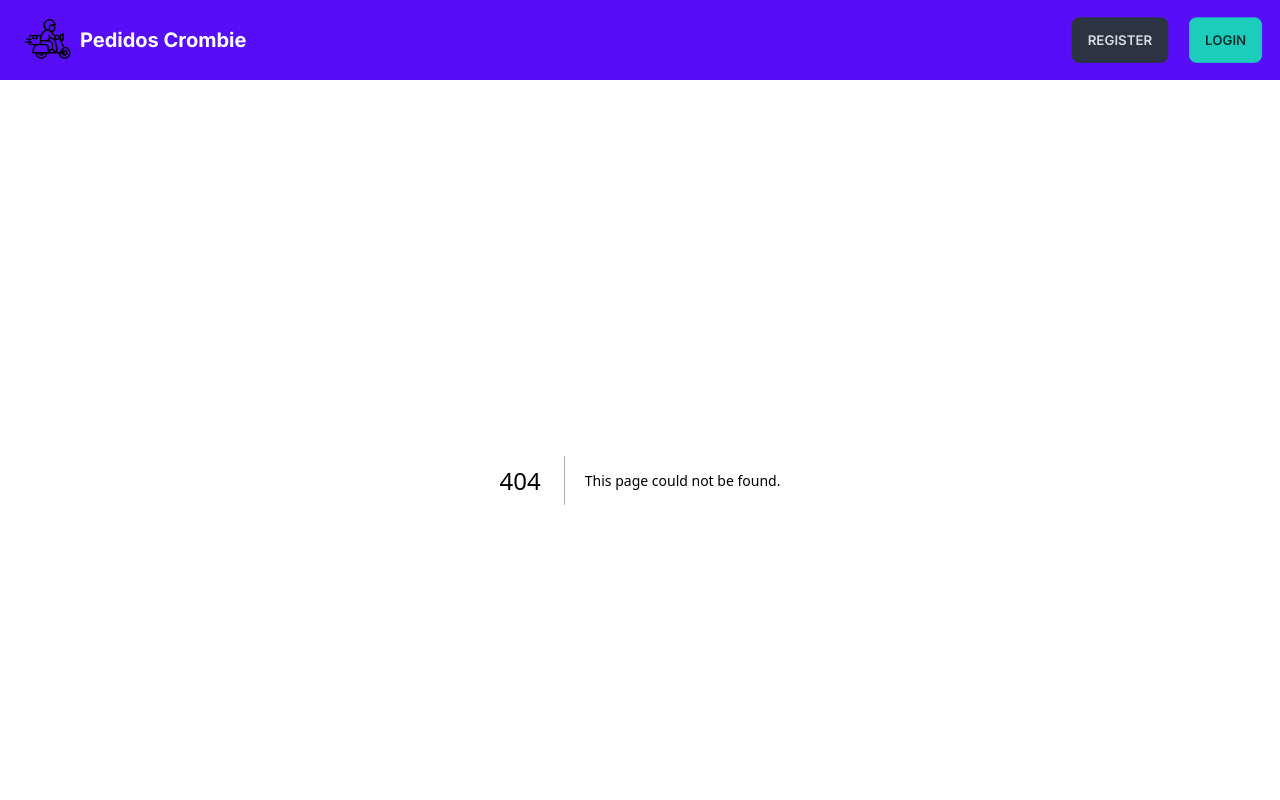
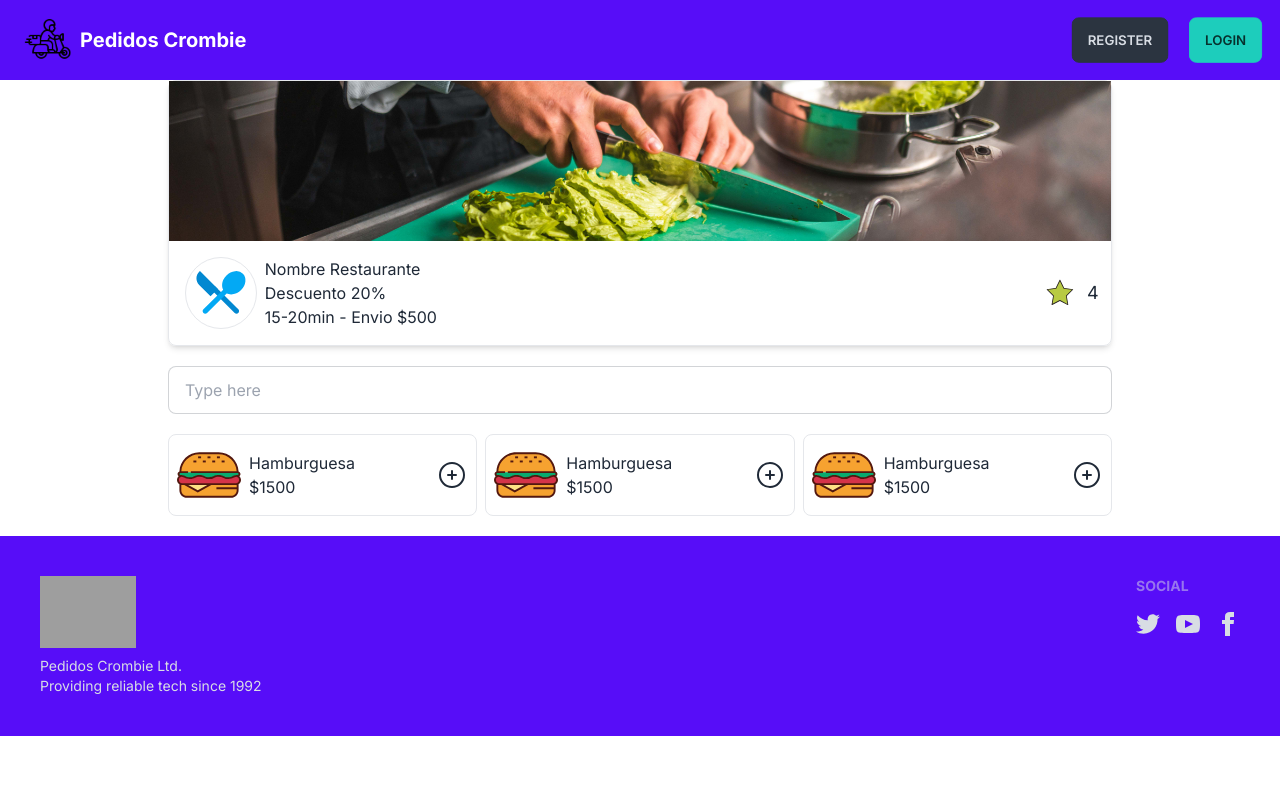
Before and after one commit to Wallesi/PedidosCrombie, a Next.js app: page /User/ShopLanding in a window 1280 px wide. Before the commit this address had no page. Shown: the top 800 px of the page. Built offline with nearby package versions, Linux system fonts and the light colour scheme; grey boxes are pictures that could not be loaded.

Commit message:
Interface shoplanding

```diff
--- /dev/null
+++ b/src/app/User/ShopLanding/page.tsx
@@ -0,0 +1,72 @@
+export default function () {
+    return (
+        <div className="container mx-auto max-w-screen-lg pl-10 pr-10">
+
+
+            <div className="border rounded-lg shadow-md">
+                <div className="hero h-40 bg-base-200" style={{ backgroundImage: 'url(/Home/chef.jpg)' }}>
+
+                </div>
+                <div className="flex items-center justify-between  p-4">
+                    <div className="flex gap-2">
+                        <img src="/UserLanding/restaurant.svg" className="w-1/12 border rounded-full p-1" alt="" />
+                        <div>
+                            <h1>Nombre Restaurante</h1>
+                            <p>Descuento 20%</p>
+                            <p>15-20min - Envio $500</p>
+                        </div>
+                    </div>
+                    <div className="flex items-center justify-center gap-3">
+                        <img src="/UserLanding/star.svg" className="w-8" alt="" />
+                        <p className="text-lg">4</p>
+                    </div>
+                </div>
+            </div>
+
+            <input type="text" placeholder="Type here" className="input input-bordered w-full mt-5" />
+
+            <div className="grid grid-cols-3 gap-2 mt-5 mb-5">
+                <div className="p-2 border rounded-lg flex justify-between items-center">
+                    <div className="flex items-center gap-2">
+                        <img src="/UserLanding/burguer.svg" className="w-16" alt="" />
+                        <div>
+                            <h1>Hamburguesa</h1>
+                            <p>$1500</p>
+                        </div>
+                    </div>
+                    <svg xmlns="http://www.w3.org/2000/svg" fill="none" viewBox="0 0 24 24" strokeWidth={1.5} stroke="currentColor" className="w-8 h-8">
+                        <path strokeLinecap="round" strokeLinejoin="round" d="M12 9v6m3-3H9m12 0a9 9 0 11-18 0 9 9 0 0118 0z" />
+                    </svg>
+
+                </div>
+                <div className="p-2 border rounded-lg flex justify-between items-center">
+                    <div className="flex items-center gap-2">
+                        <img src="/UserLanding/burguer.svg" className="w-16" alt="" />
+                        <div>
+                            <h1>Hamburguesa</h1>
+                            <p>$1500</p>
+                        </div>
+                    </div>
+                    <svg xmlns="http://www.w3.org/2000/svg" fill="none" viewBox="0 0 24 24" strokeWidth={1.5} stroke="currentColor" className="w-8 h-8">
+                        <path strokeLinecap="round" strokeLinejoin="round" d="M12 9v6m3-3H9m12 0a9 9 0 11-18 0 9 9 0 0118 0z" />
+                    </svg>
+
+                </div>
+                <div className="p-2 border rounded-lg flex justify-between items-center">
+                    <div className="flex items-center gap-2">
+                        <img src="/UserLanding/burguer.svg" className="w-16" alt="" />
+                        <div>
+                            <h1>Hamburguesa</h1>
+                            <p>$1500</p>
+                        </div>
+                    </div>
+                    <svg xmlns="http://www.w3.org/2000/svg" fill="none" viewBox="0 0 24 24" strokeWidth={1.5} stroke="currentColor" className="w-8 h-8">
+                        <path strokeLinecap="round" strokeLinejoin="round" d="M12 9v6m3-3H9m12 0a9 9 0 11-18 0 9 9 0 0118 0z" />
+                    </svg>
+
+                </div>
+            </div>
+
+        </div>
+    )
+}
```
